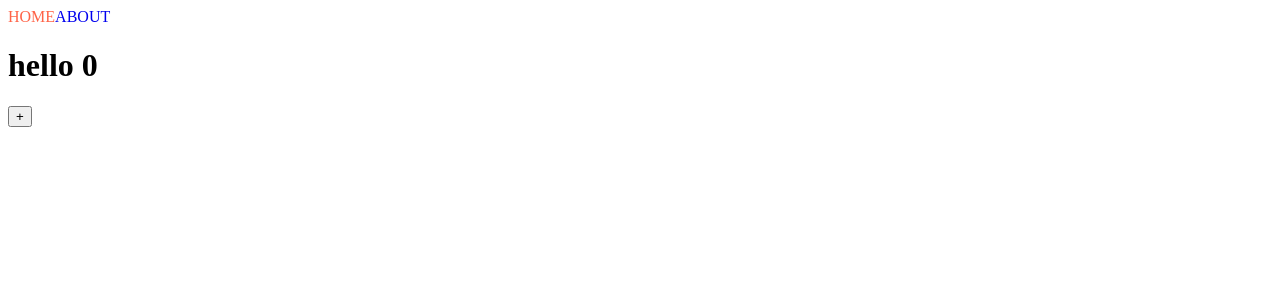
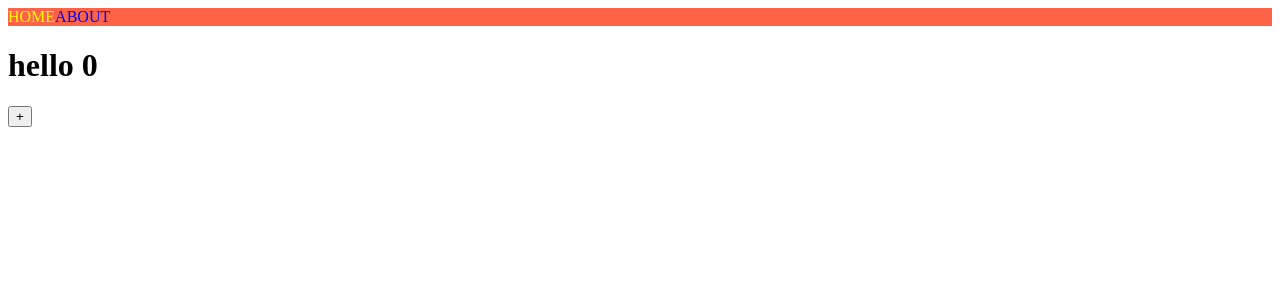
Before and after one commit to chanCo1/study-next-js, a Next.js app: page / in a window 1280 px wide. Shown: the top 300 px of the page. Built offline with nearby package versions, Linux system fonts and the light colour scheme.

Commit message:
ADD: #1. 5 Styles JSX

```diff
--- a/components/NavBar.jsx
+++ b/components/NavBar.jsx
@@ -1,6 +1,5 @@
 import Link from "next/link";
 import { useRouter } from "next/router";
-import styles from "./NavBar.module.css";
 
 export default function NavBar() {
   const router = useRouter();
@@ -9,17 +8,31 @@
   return (
     <nav>
       <Link
+        legacyBehavior
         href="/"
-        className={`${router.pathname === "/" ? styles.active : ""} ${styles.link}`}
       >
-        HOME
+        <a className={router.pathname === "/" ? "active" : ""}>HOME</a>
       </Link>
       <Link
+        legacyBehavior
         href="/about"
-        className={`${router.pathname === "/about" ? styles.active : ""} ${styles.link}`}
       >
-        ABOUT
+        <a className={router.pathname === "/about" ? "active" : ""}>ABOUT</a>
       </Link>
+
+      <style jsx>{`
+        nav {
+          background-color: tomato;
+        }
+
+        a {
+          text-decoration: none;
+        }
+
+        .active {
+          color: yellow;
+        }
+      `}</style>
     </nav>
   );
 }
--- a/components/NavBar.module.css
+++ /dev/null
@@ -1,13 +0,0 @@
-/* .nav {
-  display: flex;
-  justify-content: space-between;
-  background-color: tomato;
-} */
-
-.active {
-  color: tomato;
-}
-
-.link {
-  text-decoration: none;
-}
--- a/pages/index.jsx
+++ b/pages/index.jsx
@@ -13,6 +13,12 @@
       <NavBar />
       <h1>hello {counter}</h1>
       <button onClick={onClick}>+</button>
+
+      {/* <style jsx>{`
+        nav {
+          color: #fff;
+        }
+      `}</style> */}
     </div>
   );
 }
```
